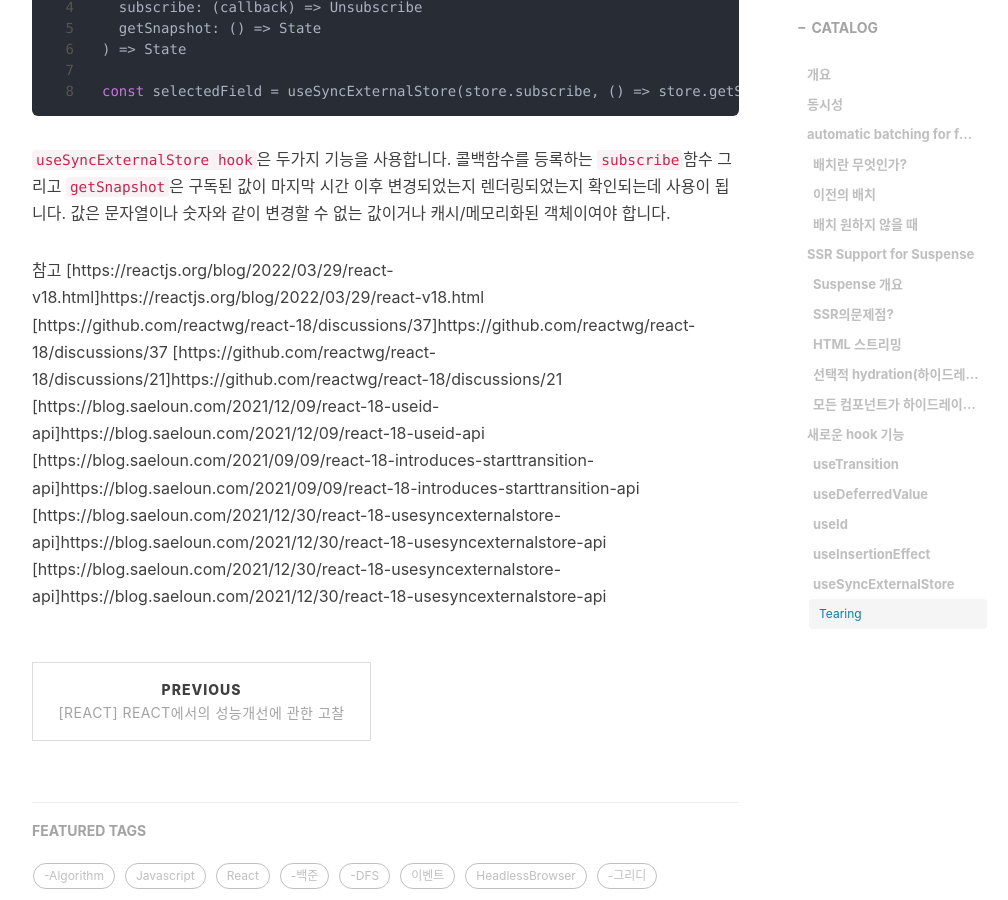
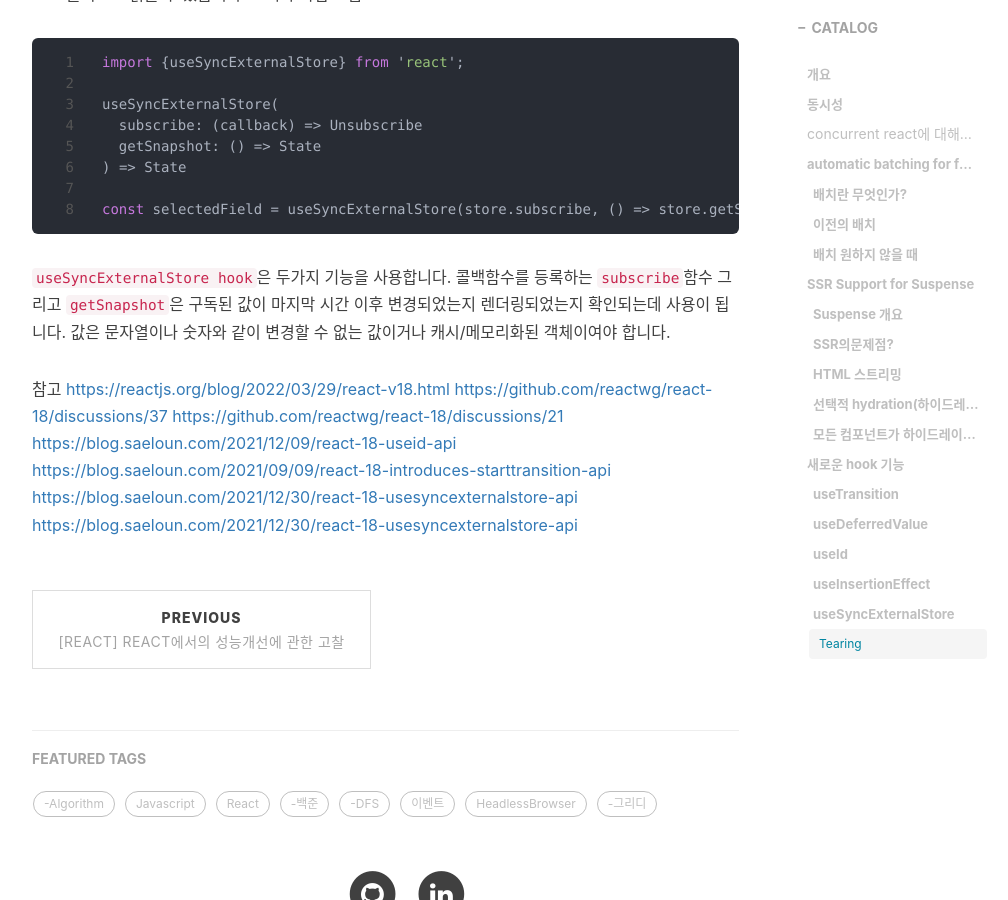
Before and after one commit to lss3070/Room19, a Jekyll site: the page built from _posts/2022-03-30-[React]-React 18 Update.md, in a window 1280 px wide and 900 px high, scrolled down 17793 px. Shown: the whole window, without its empty margins (233-1241 px from the left). Built offline with Jekyll 4.4.1, drawn with Linux system fonts in a browser that asks for light colours; nearby versions of some CDN libraries; library files that are not in the unit come from our copies; comment, search, counter and statistics services are not loaded; some of the changed text lies outside the part shown.

Commit message:
react 18 update

````diff
--- a/_posts/2022-03-30-[React]-React 18 Update.md
+++ b/_posts/2022-03-30-[React]-React 18 Update.md
@@ -34,12 +34,12 @@
 `동시성`이란 결국 여러 작업들을 처리 할 수 있도록 작업들을 작은 조각들로 나누는 방법이고 react에서 이제 하려고 하는것입니다.
 즉 렌더링 과정을 더 작은 작업들로 나누고 스케줄러를 통해서 각 작업들에 중요도에 따른 우선순위를 정합니다.(Time-slicing)라고 부릅니다.
 
-**concurrent react에 대해서 간단하게 정리해보면**
-```
- 메인 스레드를 블록하지 않는다.
- 동시에 여러 작업들을 처리하고 우선 순위에 따라 각 작업들 간에 전환할 수 있다.
- 최종 결과로 확정하지 않고도 부분적으로 트리를 렌더링 할 수 있다.
-```
+##### concurrent react에 대해서 간단하게 정리해보면
+
+**메인 스레드를 블록하지 않는다.**
+**동시에 여러 작업들을 처리하고 우선 순위에 따라 각 작업들 간에 전환할 수 있다.**
+**최종 결과로 확정하지 않고도 부분적으로 트리를 렌더링 할 수 있다.**
+
 
 
 결과적으론 react를 사용하는 방식은 이전과 똑같습니다.prop및 state와 같은 개념은 근복적으로 동일하게 작동이 되며 react는 휴리스틱을 사용하여 업데이트의 급함 정도만 결정하고 몇줄의 코드를 수정해서 사용자가 모든 상호작용에 대해 원하는 사용자의 경험을 얻을 수 있도록 합니다.
@@ -299,12 +299,15 @@
 
 **좋은 예시**
 _데이터 fetch라이브러리_
+
 _의도적으로 설계된 로딩상태_
+
 _경쟁상태(race condition)을 피할 수 있도록 돕는다._
 
 
 **나쁜 예시**
 _suspense는 데이터 불러오기 작업과 뷰레이어를 결합해 주지 않는다._
+
 _UI 상에서 로딩상태를 표시 할 수 있도록 조정하는 것을 돕지만 이는 네트워크 로직을 react에 종속 시키는 것은 아니다._
 
 
@@ -440,10 +443,10 @@
 
 
 참고
-[https://reactjs.org/blog/2022/03/29/react-v18.html]https://reactjs.org/blog/2022/03/29/react-v18.html
-[https://github.com/reactwg/react-18/discussions/37]https://github.com/reactwg/react-18/discussions/37
-[https://github.com/reactwg/react-18/discussions/21]https://github.com/reactwg/react-18/discussions/21
-[https://blog.saeloun.com/2021/12/09/react-18-useid-api]https://blog.saeloun.com/2021/12/09/react-18-useid-api
-[https://blog.saeloun.com/2021/09/09/react-18-introduces-starttransition-api]https://blog.saeloun.com/2021/09/09/react-18-introduces-starttransition-api
-[https://blog.saeloun.com/2021/12/30/react-18-usesyncexternalstore-api]https://blog.saeloun.com/2021/12/30/react-18-usesyncexternalstore-api
-[https://blog.saeloun.com/2021/12/30/react-18-usesyncexternalstore-api]https://blog.saeloun.com/2021/12/30/react-18-usesyncexternalstore-api
+[https://reactjs.org/blog/2022/03/29/react-v18.html](https://reactjs.org/blog/2022/03/29/react-v18.html)
+[https://github.com/reactwg/react-18/discussions/37](https://github.com/reactwg/react-18/discussions/37)
+[https://github.com/reactwg/react-18/discussions/21](https://github.com/reactwg/react-18/discussions/21)
+[https://blog.saeloun.com/2021/12/09/react-18-useid-api](https://blog.saeloun.com/2021/12/09/react-18-useid-api)
+[https://blog.saeloun.com/2021/09/09/react-18-introduces-starttransition-api](https://blog.saeloun.com/2021/09/09/react-18-introduces-starttransition-api)
+[https://blog.saeloun.com/2021/12/30/react-18-usesyncexternalstore-api](https://blog.saeloun.com/2021/12/30/react-18-usesyncexternalstore-api)
+[https://blog.saeloun.com/2021/12/30/react-18-usesyncexternalstore-api](https://blog.saeloun.com/2021/12/30/react-18-usesyncexternalstore-api)
````
